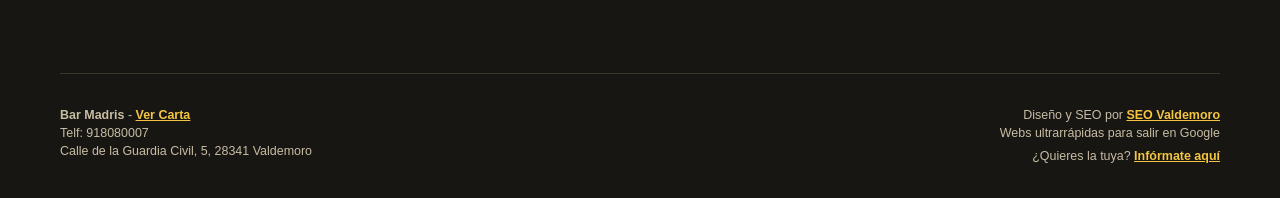
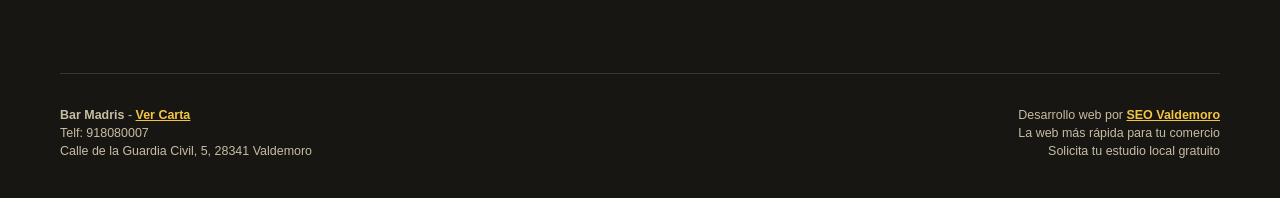
Before and after one commit to angelmaturana/bar-madris-valdemoro, a FastAPI app: page / in a window 1280 px wide. Shown: the part 2553-2751 px from the top of the page. After the commit the page ends 2711 px from the top, so only its background shows below. Run offline with FastAPI, Linux system fonts and the light colour scheme.

Commit message:
update footer promotion and styles

```diff
--- a/app/static/css/site.css
+++ b/app/static/css/site.css
@@ -93,9 +93,9 @@ h3 { margin-bottom: 10px; color: var(--white); font-size: 1.35rem; font-weight:
 .site-footer strong, .site-footer span, .footer-business, .footer-promo { display: block; }
 .footer-business-name strong { display: inline; }
 .site-footer span { margin-top: 4px; }
-.footer-promo { max-width: 320px; text-align: right; }
+.footer-promo {text-align: right; }
 .footer-promo a { display: inline-block; margin-top: 5px; color: var(--primary); font-weight: 700; text-decoration: underline; }
-.footer-promo a:hover,                     /* >>> SEO Valdemoro -> hover var(--muted) */
+.footer-promo a:hover,
 .footer-promo a:focus-visible { color: var(--muted); }
 
 /* >>> NUEVO: 'Ver Carta' con el mismo estilo que 'SEO Valdemoro' */
--- a/app/templates/partials/footer.html
+++ b/app/templates/partials/footer.html
@@ -5,8 +5,8 @@
         <span>Calle de la Guardia Civil, 5, 28341 Valdemoro</span>
     </div>
     <div class="footer-promo">
-        <span>Diseño y SEO por <a href="https://seovaldemoro.com" target="_blank" rel="nofollow noopener noreferrer">SEO Valdemoro</a></span>
-        <span>Webs ultrarrápidas para salir en Google</span>
-        <span>¿Quieres la tuya? <a href="https://seovaldemoro.com" target="_blank" rel="nofollow noopener noreferrer">Infórmate aquí</a></span>
+        <span>Desarrollo web por <a href="https://seovaldemoro.com" target="_blank" rel="nofollow noopener noreferrer">SEO Valdemoro</a></span>
+        <span>La web más rápida para tu comercio</span>
+        <span>Solicita tu estudio local gratuito</a></span>
     </div>
 </footer>
```
